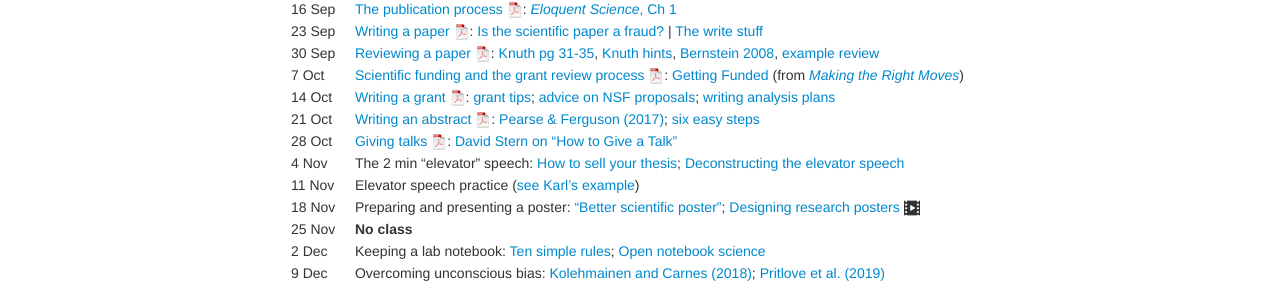
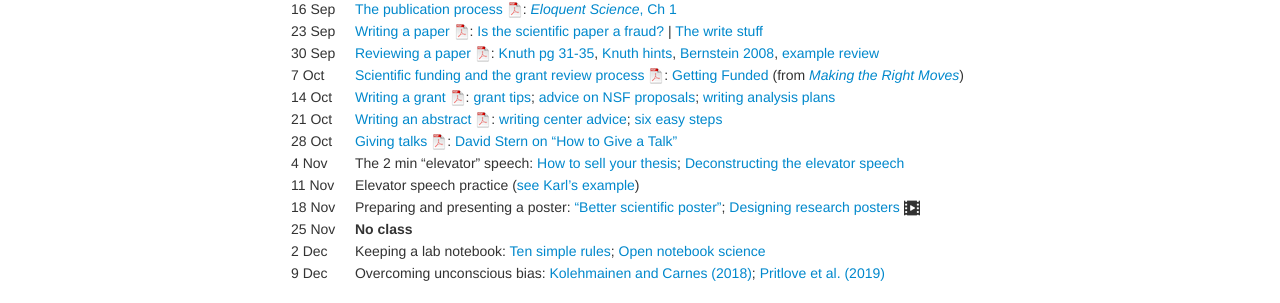
Before and after one commit to kbroman/BMI883, a Jekyll site: the page built from schedule.md, in a window 1280 px wide. Shown: the part 198-501 px from the top of the page. Built offline with Jekyll 4.4.1, drawn with Linux system fonts in a browser that asks for light colours.

Commit message:
schedule: change reading re abstracts

```diff
--- a/schedule.md
+++ b/schedule.md
@@ -13,7 +13,7 @@ description: Schedule and readings for BMI 883, Biomedical data science professi
 | 30 Sep  |    | [Reviewing a paper ![slides pdf](icons/pdf-icon.png)](slides/03_reviewing.pdf): [Knuth pg 31-35](https://jmlr.csail.mit.edu/reviewing-papers/knuth_mathematical_writing.pdf), [Knuth hints](http://www.ifs.tuwien.ac.at/~silvia/research-tips/Knuth.pdf), [Bernstein 2008](https://www.markbernstein.org/elements/Reviewing.pdf), [example review](https://haldanessieve.org/2014/05/02/the-landscape-of-human-str-variation/#comment-41279) |
 | 7 Oct   |    | [Scientific funding and the grant review process ![slides pdf](icons/pdf-icon.png)](slides/04_grants.pdf): [Getting Funded](https://www.hhmi.org/sites/default/files/Educational%20Materials/Lab%20Management/Making%20the%20Right%20Moves/moves2_ch9.pdf#page=3) (from [_Making the Right Moves_](https://www.hhmi.org/science-education/programs/making-right-moves))|
 | 14 Oct   |    | [Writing a grant ![slides pdf](icons/pdf-icon.png)](slides/05_grantwriting.pdf): [grant tips](http://pages.cs.wisc.edu/~markhill/grant-tips.html); [advice on NSF proposals](https://www.cs.cmu.edu/~sfinger/advice/advice.html); [writing analysis plans](https://magazine.amstat.org/blog/2013/04/01/writingtipsfunding2013/) |
-| 21 Oct  |    | [Writing an abstract ![slides pdf](icons/pdf-icon.png)](slides/06_abstracts.pdf): [Pearse & Ferguson (2017)](https://doi.org/10.1002/2327-6924.12486); [six easy steps](http://www.easterbrook.ca/steve/2010/01/how-to-write-a-scientific-abstract-in-six-easy-steps/) |
+| 21 Oct  |    | [Writing an abstract ![slides pdf](icons/pdf-icon.png)](slides/06_abstracts.pdf): [writing center advice](https://writing.wisc.edu/handbook/assignments/writing-an-abstract-for-your-research-paper/); [six easy steps](http://www.easterbrook.ca/steve/2010/01/how-to-write-a-scientific-abstract-in-six-easy-steps/) |
 | 28 Oct  |    | [Giving talks ![slides pdf](icons/pdf-icon.png)](slides/07_talks.pdf): [David Stern on "How to Give a Talk"](http://www.howtogiveatalk.com) |
 | 4 Nov  |    | The 2 min "elevator" speech: [How to sell your thesis](https://thesiswhisperer.com/2010/07/01/how-to-sell-your-thesis-in-3-minutes-or-less/); [Deconstructing the elevator speech](https://uclalibrary.github.io/research-tips/deconstructing-the-elevator-speech/) |
 | 11 Nov  |    | Elevator speech practice ([see Karl's example](elevator_speech_example.html))
```
